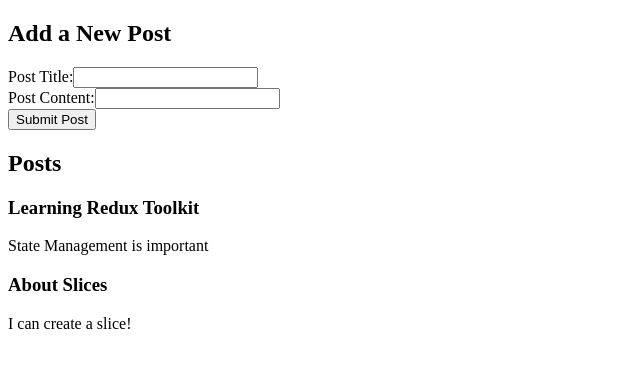
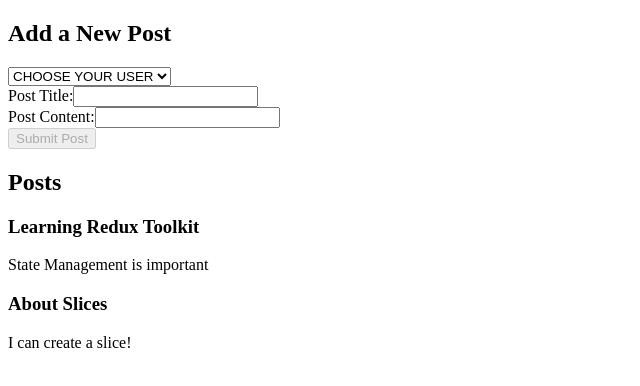
Before and after one commit to pn-code/redux-practice, a React (Vite) app: page / in a window 1280 px wide. Shown: the top 386 px of the page, without its empty margins (0-640 px from the left). Built offline with nearby package versions, Linux system fonts and the light colour scheme.

Commit message:
Implemented userId, disable btn & form requirement

```diff
--- a/src/features/posts/AddPostForm.jsx
+++ b/src/features/posts/AddPostForm.jsx
@@ -1,20 +1,21 @@
 import React, { useState } from "react";
-import { useDispatch } from "react-redux";
-import { nanoid } from "@reduxjs/toolkit";
+import { useDispatch, useSelector } from "react-redux";
 import { postAdded } from "./postsSlice";
+import { selectAllUsers } from "../users/usersSlice";
 
 const AddPostForm = () => {
+    const dispatch = useDispatch();
+
     const [title, setTitle] = useState("");
     const [content, setContent] = useState("");
+    const [userId, setUserId] = useState("");
 
-    const dispatch = useDispatch();
+    const users = useSelector(selectAllUsers);
 
     const handleSubmit = () => {
         if (title && content) {
             // Utilize postAdded action of postsSlice reducer
-            dispatch(
-                postAdded(title, content)
-            );
+            dispatch(postAdded(title, content, userId));
 
             // Clear Inputs
             setTitle("");
@@ -22,10 +23,26 @@
         }
     };
 
+    const canSave = Boolean(title) && Boolean(content) && Boolean(userId);
+
+    const userOptions = users.map((user) => (
+        <option key={user.id} value={user.id}>
+            {user.name}
+        </option>
+    ));
+
     return (
         <div>
             <h2>Add a New Post</h2>
             <form>
+                <select
+                    onChange={(e) => setUserId(e.target.value)}
+                    name="user"
+                    id="user"
+                >
+                    <option value="">CHOOSE YOUR USER</option>
+                    {userOptions}
+                </select>
                 <div>
                     <label htmlFor="postTitle">Post Title:</label>
                     <input
@@ -47,7 +64,11 @@
                     />
                 </div>
                 <div>
-                    <button onClick={handleSubmit} type="button">
+                    <button
+                        disabled={!canSave}
+                        onClick={handleSubmit}
+                        type="button"
+                    >
                         Submit Post
                     </button>
                 </div>
--- a/src/features/posts/postsSlice.js
+++ b/src/features/posts/postsSlice.js
@@ -24,12 +24,13 @@
                 state.push(action.payload);
             },
             // Provide prepare cb
-            prepare(title, content) {
+            prepare(title, content, userId) {
                 return {
                     payload: {
                         id: nanoid(),
                         title,
                         content,
+                        userId
                     },
                 };
             },
```
